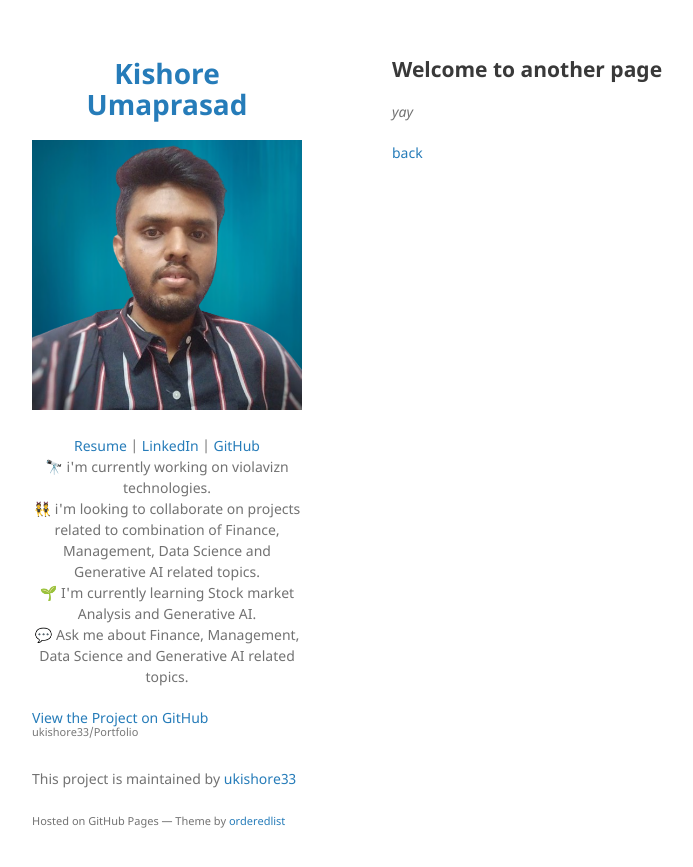
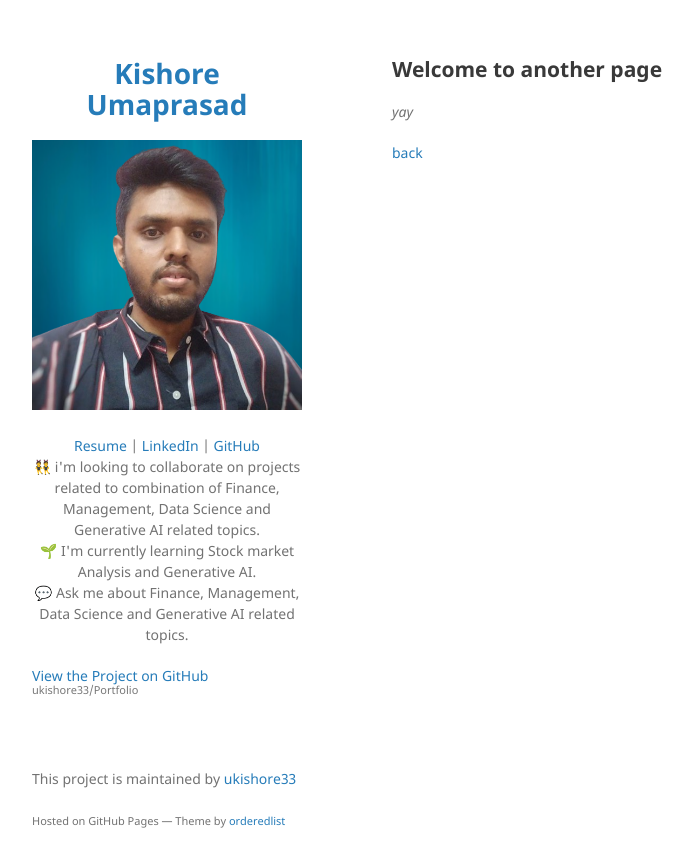
Before and after one commit to ukishore33/Portfolio, a Jekyll site: the page built from another-page.md, in a window 1280 px wide. Shown: the top 867 px of the page, without its empty margins (178-871 px from the left). Built offline with Jekyll 4.4.1, drawn with Linux system fonts in a browser that asks for light colours; our own code applies the rules of GitHub Pages for plain Markdown files.

Commit message:
Update _config.yml

```diff
--- a/_config.yml
+++ b/_config.yml
@@ -6,7 +6,7 @@ description:  <p align="center">
   <a href="https://github.com/ukishore33">GitHub</a>
 
   <br>
-  🔭 i'm currently working on violavizn technologies. <br>👯 i'm looking to collaborate on projects related to combination of Finance, Management, Data Science and  Generative AI related topics. <br>🌱 I'm currently learning Stock market Analysis and Generative AI. <br>💬 Ask me about Finance, Management, Data Science and  Generative AI related topics.
+ 👯 i'm looking to collaborate on projects related to combination of Finance, Management, Data Science and  Generative AI related topics. <br>🌱 I'm currently learning Stock market Analysis and Generative AI. <br>💬 Ask me about Finance, Management, Data Science and  Generative AI related topics.
   <br>
   </p>
 
```
